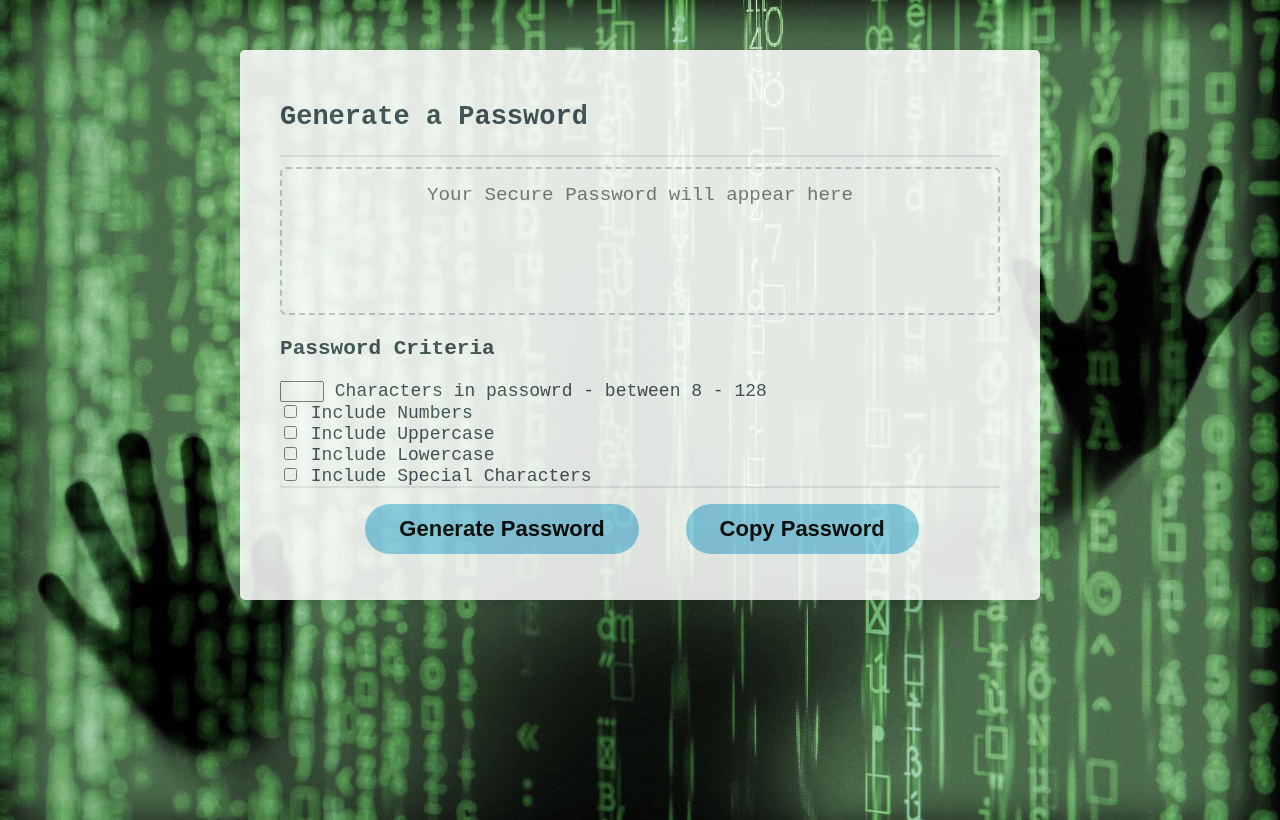
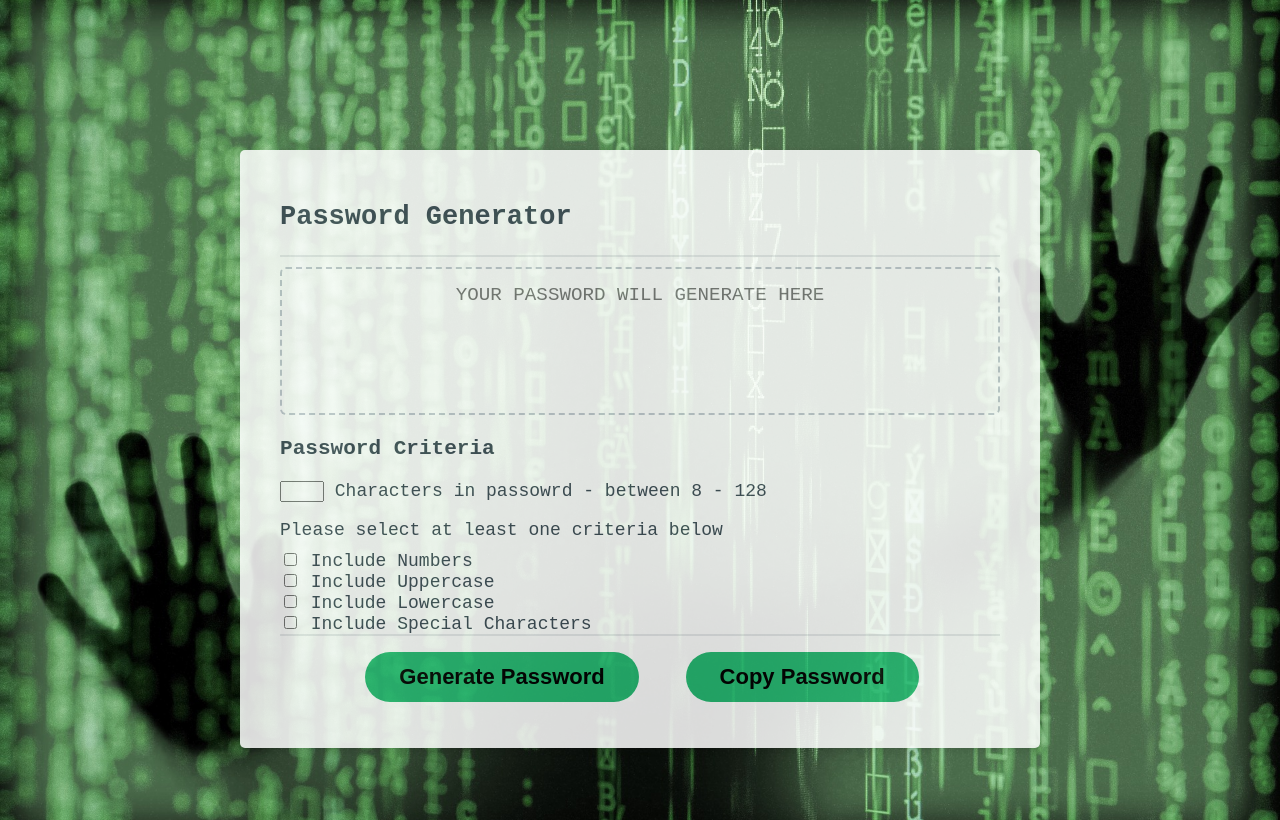
Before and after one commit to tomking1983/password-generator, a plain HTML site: page index.html in a window 1280 px wide. Drawn offline with Linux system fonts and the light colour scheme.

Commit message:
fix issue where error message would not be removed when re-submitting. Minor cosmetic changes

```diff
--- a/Assets/script.js
+++ b/Assets/script.js
@@ -21,6 +21,7 @@ const specialCharacters = "!@#$%^&*()-_=+<>";
 // All logic for generating password
 
 function createPassword() {
+  document.getElementById("errorMessage").innerHTML = "";
   let password = "";
 
   // Additional variables
--- a/Assets/style.css
+++ b/Assets/style.css
@@ -18,7 +18,6 @@ body {
   background-size: cover;
   background-repeat: no-repeat;
   background-position: center;
-
 }
 
 h1 {
@@ -26,12 +25,14 @@ h1 {
   padding-top: 20px;
 }
 
-
+p {
+  margin-bottom: 10px;
+}
 
 .wrapper {
   padding-top: 30px;
   padding-left: 20px;
-  padding-right: 20px;
+  padding-right: 20px;;
 }
 
 header {
@@ -52,6 +53,7 @@ header {
   margin: 0 auto;
   max-width: 800px;
   padding: 30px 40px;
+  margin-top: 100px;
 }
 
 .card-header::after {
@@ -104,11 +106,9 @@ header {
   }
 }
 
-
-
 .btn {
   border: none;
-  background-color: hsl(197, 71%, 73%);
+  background-color: hsl(151, 66%, 44%);
   border-radius: 25px;
   box-shadow: rgba(0, 0, 0, 0.1) 0px 1px 6px 0px rgba(0, 0, 0, 0.2) 0px 1px 1px
     0px;
--- a/index.html
+++ b/index.html
@@ -17,14 +17,14 @@
       <section class="card">
 
         <section class="card-header">
-          <h2>Generate a Password</h2>
+          <h2>Password Generator</h2>
         </section>
 
         <section class="card-body">
           <textarea
             readonly
             id="password"
-            placeholder="Your Secure Password will appear here"
+            placeholder="YOUR PASSWORD WILL GENERATE HERE"
             aria-label="Generated Password"
           ></textarea>
         </section>
@@ -41,6 +41,7 @@
               <label for="characters">Characters in passowrd - between 8 - 128</label>
             </section>
             <section>
+              <p>Please select at least one criteria below</p>
               <input type="checkbox" name="numbers" id="numbers" />
               <label for="numbers">Include Numbers</label>
             </section>
```
